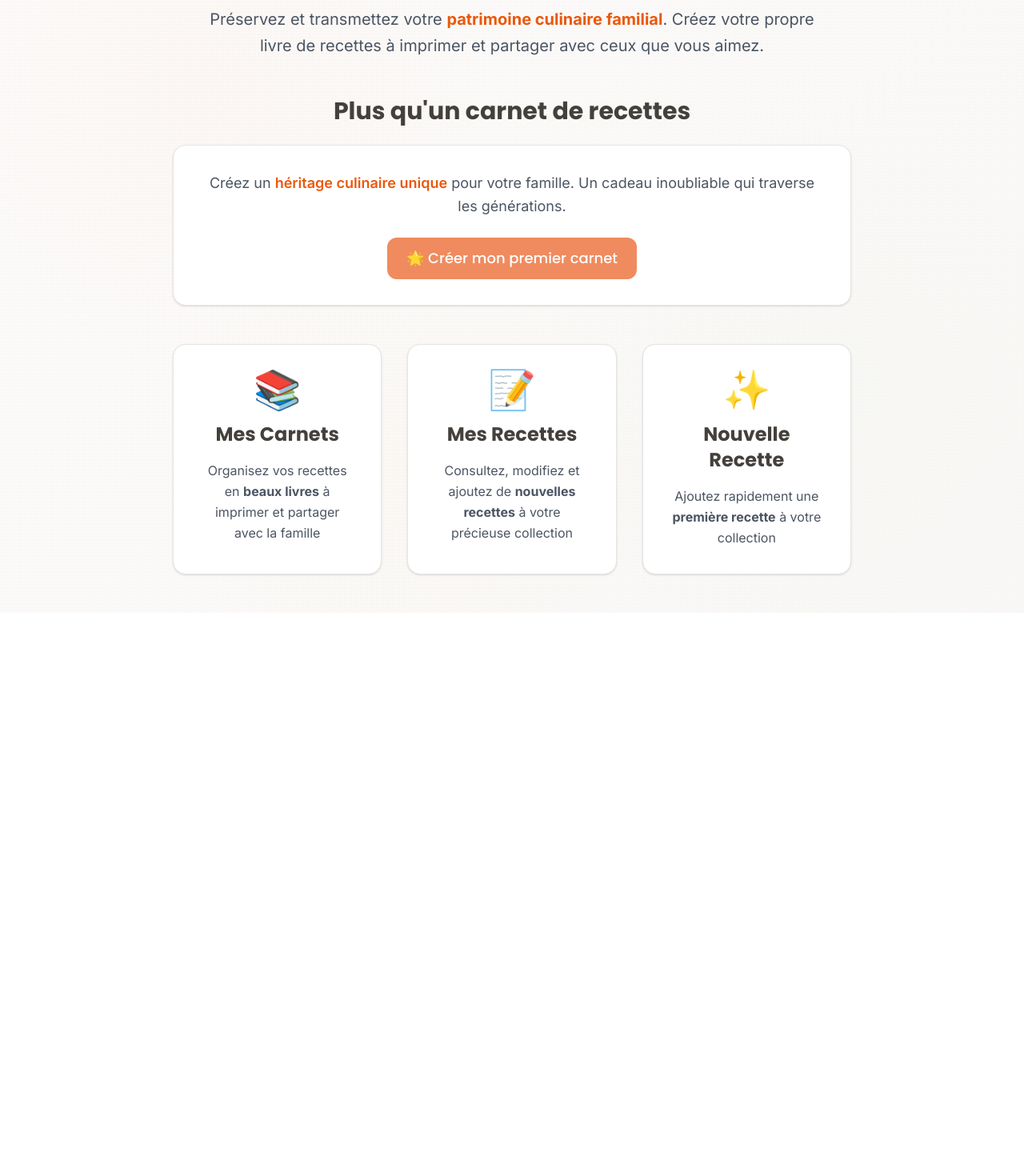
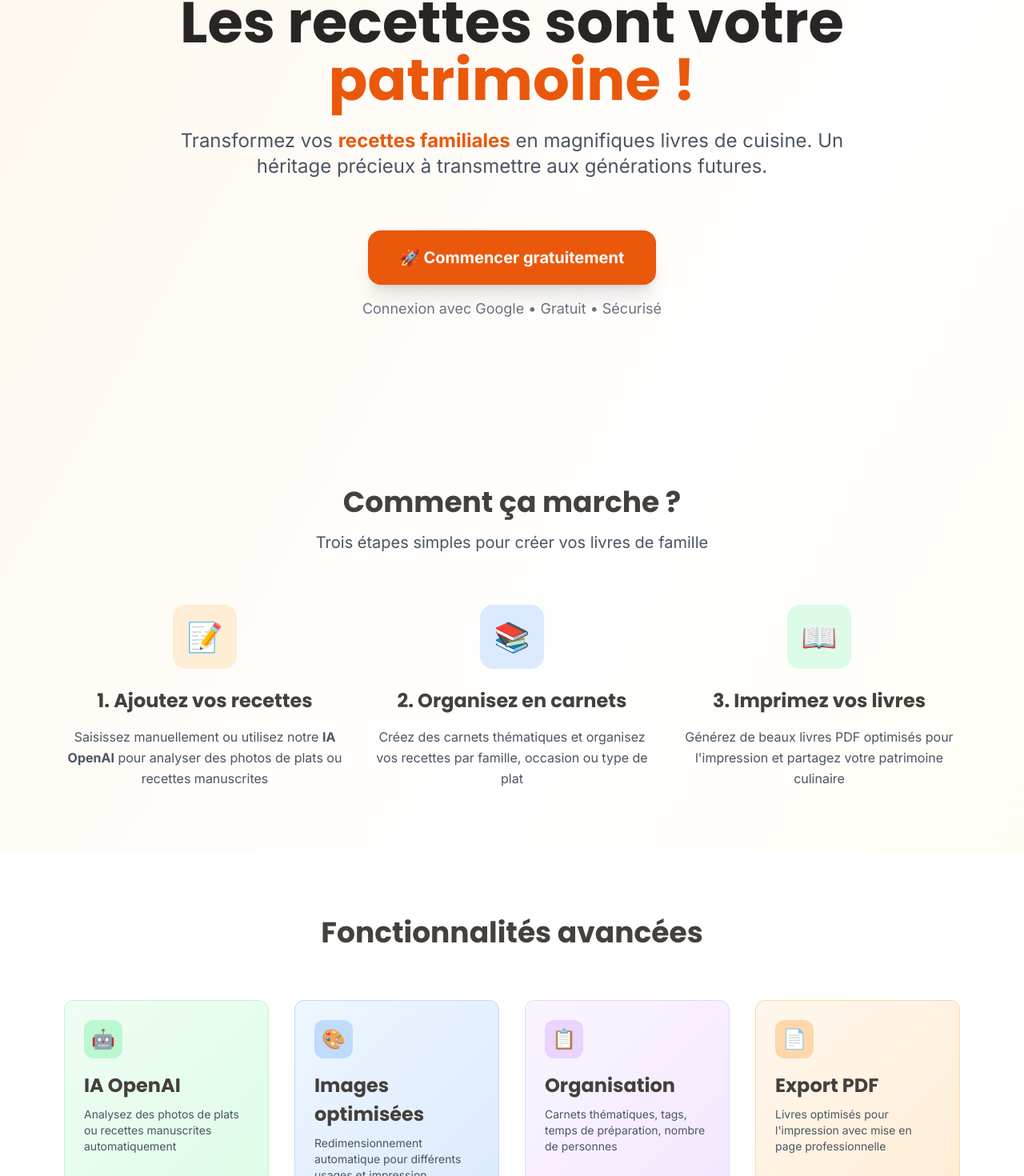
Before and after one commit to oliviertgpls-tech/Fdt-2, a Next.js app: page / in a window 1280 px wide. Shown: the part 172-1642 px from the top of the page at 80% size. Before the commit the page ends 938 px from the top, so only its background shows below. Built offline with nearby package versions, Linux system fonts and the light colour scheme.

Commit message:
Update page.tsx

```diff
--- a/app/page.tsx
+++ b/app/page.tsx
@@ -2,87 +2,184 @@ import Link from "next/link";
 
 export default function HomePage() {
   return (
-    <div className="max-w-4xl mx-auto px-6 py-12 space-y-12">
+    <div className="min-h-screen bg-gradient-to-br from-orange-50 via-white to-amber-50">
       {/* Hero Section */}
-      <div className="text-center space-y-6">
-        <div className="flex items-center justify-center gap-4 mb-6">
-          <div className="text-6xl"></div>
-          <h1 style={{ color: '#292524' }}>
-            Vos recettes font partie de votre patrimoine !
-          </h1>
+      <div className="relative overflow-hidden">
+        <div className="max-w-6xl mx-auto px-4 pt-20 pb-32 text-center">
+          <div className="space-y-10">
+            {/* Badge */}
+            <div className="inline-block bg-orange-100 text-orange-700 px-6 py-3 rounded-full text-sm font-medium">
+              ✨ Préservez votre patrimoine culinaire familial
+            </div>
+
+            {/* Titre principal */}
+            <div className="space-y-6">
+              <h1 className="text-5xl md:text-7xl font-bold text-gray-900 leading-tight">
+                Les recettes sont votre
+                <span className="text-orange-600 block">patrimoine !</span>
+              </h1>
+
+              {/* Sous-titre */}
+              <p className="text-xl md:text-2xl text-gray-600 max-w-4xl mx-auto leading-relaxed">
+                Transformez vos <strong className="text-orange-600">recettes familiales</strong> en magnifiques livres de cuisine.
+                Un héritage précieux à transmettre aux générations futures.
+              </p>
+            </div>
+
+            {/* CTA */}
+            <div className="space-y-4 pt-6">
+              <Link
+                href="/auth/signin"
+                className="inline-block bg-orange-600 text-white px-10 py-5 rounded-2xl text-xl font-bold hover:bg-orange-700 transition-all transform hover:scale-105 shadow-xl hover:shadow-2xl"
+              >
+                🚀 Commencer gratuitement
+              </Link>
+
+              <p className="text-gray-500 text-lg">
+                Connexion avec Google • Gratuit • Sécurisé
+              </p>
+            </div>
+          </div>
+        </div>
+      </div>
+
+      {/* Features Section */}
+      <div className="max-w-6xl mx-auto px-4 py-20">
+        <div className="text-center mb-16">
+          <h2 className="text-3xl md:text-4xl font-bold text-gray-900 mb-4">
+            Comment ça marche ?
+          </h2>
+          <p className="text-xl text-gray-600 max-w-2xl mx-auto">
+            Trois étapes simples pour créer vos livres de famille
+          </p>
         </div>
 
-        <p className="text-xl text-gray-600 max-w-3xl mx-auto leading-relaxed">
-          Préservez et transmettez votre <strong className="text-orange-600">patrimoine culinaire familial</strong>.
-          Créez votre propre livre de recettes à imprimer et partager avec ceux que vous aimez.
-        </p>
+        {/* Étapes */}
+        <div className="grid gap-8 md:grid-cols-3">
+          {/* Étape 1 */}
+          <div className="text-center group">
+            <div className="w-20 h-20 bg-orange-100 rounded-2xl flex items-center justify-center mx-auto mb-6 group-hover:bg-orange-200 transition-colors">
+              <span className="text-4xl">📝</span>
+            </div>
+            <h3 className="text-2xl font-bold text-gray-900 mb-4">
+              1. Ajoutez vos recettes
+            </h3>
+            <p className="text-gray-600 leading-relaxed">
+              Saisissez manuellement ou utilisez notre <strong>IA OpenAI</strong> pour analyser des photos de plats ou recettes manuscrites
+            </p>
+          </div>
+
+          {/* Étape 2 */}
+          <div className="text-center group">
+            <div className="w-20 h-20 bg-blue-100 rounded-2xl flex items-center justify-center mx-auto mb-6 group-hover:bg-blue-200 transition-colors">
+              <span className="text-4xl">📚</span>
+            </div>
+            <h3 className="text-2xl font-bold text-gray-900 mb-4">
+              2. Organisez en carnets
+            </h3>
+            <p className="text-gray-600 leading-relaxed">
+              Créez des carnets thématiques et organisez vos recettes par famille, occasion ou type de plat
+            </p>
+          </div>
+
+          {/* Étape 3 */}
+          <div className="text-center group">
+            <div className="w-20 h-20 bg-green-100 rounded-2xl flex items-center justify-center mx-auto mb-6 group-hover:bg-green-200 transition-colors">
+              <span className="text-4xl">📖</span>
+            </div>
+            <h3 className="text-2xl font-bold text-gray-900 mb-4">
+              3. Imprimez vos livres
+            </h3>
+            <p className="text-gray-600 leading-relaxed">
+              Générez de beaux livres PDF optimisés pour l'impression et partagez votre patrimoine culinaire
+            </p>
+          </div>
+        </div>
+      </div>
+
+      {/* Fonctionnalités avancées */}
+      <div className="bg-white py-20">
+        <div className="max-w-6xl mx-auto px-4">
+          <div className="text-center mb-16">
+            <h2 className="text-3xl md:text-4xl font-bold text-gray-900 mb-4">
+              Fonctionnalités avancées
+            </h2>
+          </div>
+
+          <div className="grid gap-8 md:grid-cols-2 lg:grid-cols-4">
+            {/* IA OpenAI */}
+            <div className="bg-gradient-to-br from-green-50 to-green-100 p-6 rounded-xl border border-green-200">
+              <div className="w-12 h-12 bg-green-200 rounded-xl flex items-center justify-center mb-4">
+                <span className="text-2xl">🤖</span>
+              </div>
+              <h3 className="font-bold text-gray-900 mb-2">IA OpenAI</h3>
+              <p className="text-sm text-gray-600">
+                Analysez des photos de plats ou recettes manuscrites automatiquement
+              </p>
+            </div>
+
+            {/* Optimisation d'images */}
+            <div className="bg-gradient-to-br from-blue-50 to-blue-100 p-6 rounded-xl border border-blue-200">
+              <div className="w-12 h-12 bg-blue-200 rounded-xl flex items-center justify-center mb-4">
+                <span className="text-2xl">🎨</span>
+              </div>
+              <h3 className="font-bold text-gray-900 mb-2">Images optimisées</h3>
+              <p className="text-sm text-gray-600">
+                Redimensionnement automatique pour différents usages et impression
+              </p>
+            </div>
+
+            {/* Organisation */}
+            <div className="bg-gradient-to-br from-purple-50 to-purple-100 p-6 rounded-xl border border-purple-200">
+              <div className="w-12 h-12 bg-purple-200 rounded-xl flex items-center justify-center mb-4">
+                <span className="text-2xl">📋</span>
+              </div>
+              <h3 className="font-bold text-gray-900 mb-2">Organisation</h3>
+              <p className="text-sm text-gray-600">
+                Carnets thématiques, tags, temps de préparation, nombre de personnes
+              </p>
+            </div>
+
+            {/* Export PDF */}
+            <div className="bg-gradient-to-br from-orange-50 to-orange-100 p-6 rounded-xl border border-orange-200">
+              <div className="w-12 h-12 bg-orange-200 rounded-xl flex items-center justify-center mb-4">
+                <span className="text-2xl">📄</span>
+              </div>
+              <h3 className="font-bold text-gray-900 mb-2">Export PDF</h3>
+              <p className="text-sm text-gray-600">
+                Livres optimisés pour l'impression avec mise en page professionnelle
+              </p>
+            </div>
+          </div>
+        </div>
       </div>
 
       {/* CTA final */}
-      <div className="text-center space-y-6">
-        <h2 className="text-3xl font-bold" style={{ color: '#44403c' }}>
-          Plus qu'un carnet de recettes
-        </h2>
-        <div className="card p-8">
-          <p className="text-lg text-gray-600 leading-relaxed mb-6">
-            Créez un <span className="font-semibold text-orange-600">héritage culinaire unique</span> pour votre famille.
-            Un cadeau inoubliable qui traverse les générations.
+      <div className="bg-gradient-to-r from-orange-600 to-orange-700 py-20">
+        <div className="max-w-4xl mx-auto text-center px-4">
+          <h2 className="text-3xl md:text-4xl font-bold text-white mb-6">
+            Prêt à préserver vos recettes familiales ?
+          </h2>
+          <p className="text-xl text-orange-100 mb-8 max-w-2xl mx-auto">
+            Rejoignez les familles qui ont déjà commencé à créer leur patrimoine culinaire numérique
           </p>
+
           <Link
             href="/auth/signin"
-            className="btn btn-primary text-lg px-8 py-4"
+            className="inline-block bg-white text-orange-600 px-10 py-5 rounded-2xl text-xl font-bold hover:bg-gray-50 transition-all transform hover:scale-105 shadow-xl"
           >
-            🌟 Créer mon premier carnet
+            ✨ Créer mon premier carnet
           </Link>
         </div>
       </div>
 
-       {/* Actions principales */}
-      <div className="grid gap-8 sm:grid-cols-2 lg:grid-cols-3">
-        <Link
-          href="/auth/signin"
-          className="card group p-8 hover:-translate-y-1 transition-all duration-200"
-        >
-          <div className="text-center space-y-4">
-            <div className="text-5xl group-hover:scale-110 transition-transform">📚</div>
-            <h3 className="text-2xl font-bold" style={{ color: '#44403c' }}>
-              Mes Carnets
-            </h3>
-            <p className="text-gray-600 leading-relaxed">
-              Organisez vos recettes en <strong>beaux livres</strong> à imprimer et partager avec la famille
-            </p>
-          </div>
-        </Link>
-
-        <Link
-          href="/auth/signin"
-          className="card group p-8 hover:-translate-y-1 transition-all duration-200"
-        >
-          <div className="text-center space-y-4">
-            <div className="text-5xl group-hover:scale-110 transition-transform">📝</div>
-            <h3 className="text-2xl font-bold" style={{ color: '#44403c' }}>
-              Mes Recettes
-            </h3>
-            <p className="text-gray-600 leading-relaxed">
-              Consultez, modifiez et ajoutez de <strong>nouvelles recettes</strong> à votre précieuse collection
-            </p>
-          </div>
-        </Link>
-
-        <Link
-          href="/auth/signin"
-          className="card group p-8 hover:-translate-y-1 transition-all duration-200 sm:col-span-2 lg:col-span-1"
-        >
-          <div className="text-center space-y-4">
-            <div className="text-5xl group-hover:scale-110 transition-transform">✨</div>
-            <h3 className="text-2xl font-bold" style={{ color: '#44403c' }}>
-              Nouvelle Recette
-            </h3>
-            <p className="text-gray-600 leading-relaxed">
-              Ajoutez rapidement une <strong>première recette</strong> à votre collection
-            </p>
-          </div>
-        </Link>
+      {/* Footer simple */}
+      <div className="bg-gray-900 py-12">
+        <div className="max-w-6xl mx-auto px-4 text-center">
+          <p className="text-gray-400">
+            © 2024 Food Memories - Préservez votre patrimoine culinaire familial
+          </p>
+        </div>
       </div>
     </div>
   );
```
